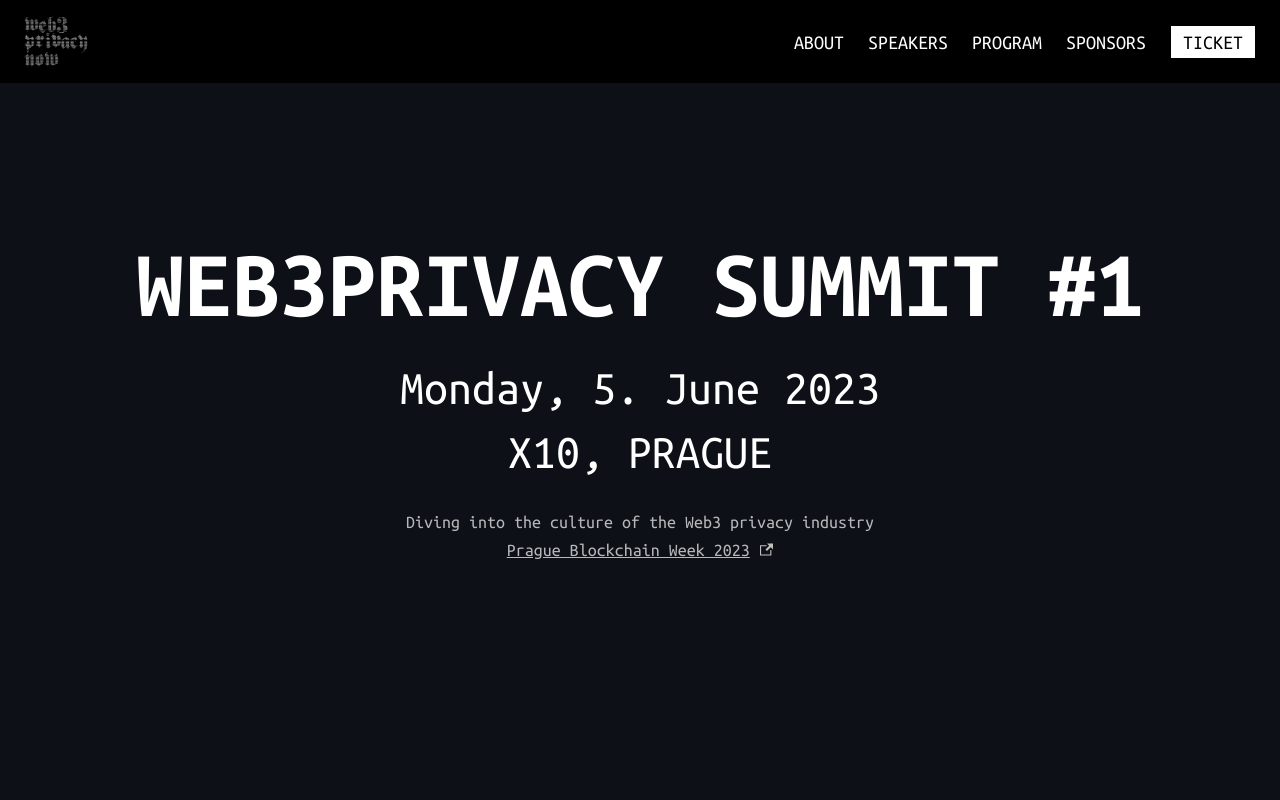
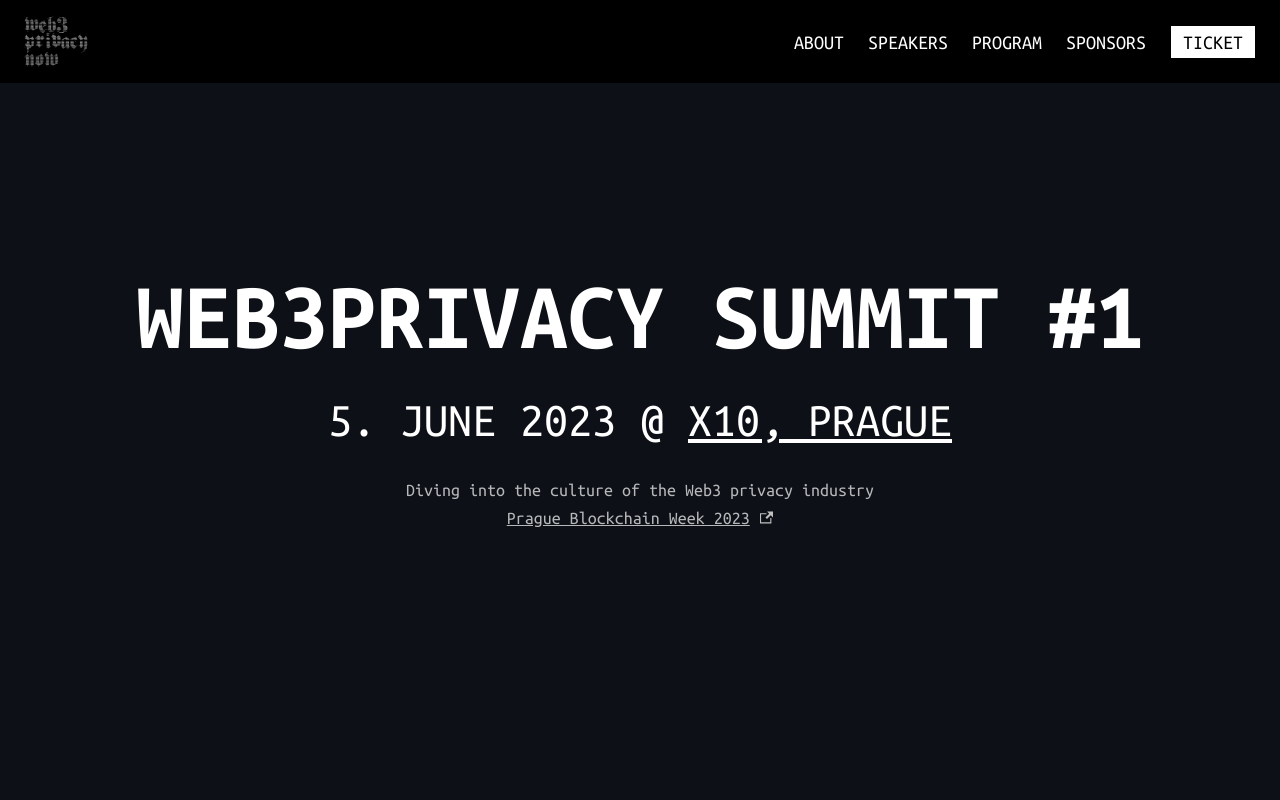
Before and after one commit to web3privacy/w3ps1, a SvelteKit app: page / in a window 1280 px wide. Shown: the top 800 px of the page. Built offline with nearby package versions, Linux system fonts and the light colour scheme.

Commit message:
Update homepage & FAQ

```diff
--- a/src/lib/config.yaml
+++ b/src/lib/config.yaml
@@ -1,12 +1,13 @@
 title: Web3Privacy Prague 2023
 shortname: "Web3Privacy Summit #1"
-date: Monday, 5. June 2023
+date: 5. June 2023
 venue: X10, Prague
 domain: prague.web3privacy.info
 image: "/web3privacy.png"
 logo: "/web3privacy-cropped.jpg"
 twitter: web3privacy
 parent: Web3Privacy Now
+venueMapUrl: https://goo.gl/maps/VCSC7wcNueEKgt996
 parentUrl: https://web3privacy.info
 desc: June 5, 2023 - A lunarpunk conference focused on privacy in the Web3 industry as a complement to the Web3Privacy Now research.
 authors: "💛 Collaboration of [Web3Privacy Now](https://web3privacy.info) & [ETHBrno](https://ethbrno.cz) team"
@@ -71,8 +72,15 @@
   text: Yes, we do! We offer discounts (up to 75%) for independent developers, students and especially active privacy advocates or open-source contributors to private protocols or tools. If you are interested in a discount, please fill out [this form](https://tally.so/r/mYPDJW).
 - title: How do I get to the venue?
   text: Venue X10 (full name "[Divadlo X10](https://divadlox10.cz)") is located in the centre of Prague near the metro station *Národní Třída* (Line B) and *Můstek* (Line A,C). The address is [Charvátova 10/39, Prague 1, 110 00](https://goo.gl/maps/Yh8qWagnqB1DvK676) ([Google Maps](https://goo.gl/maps/Yh8qWagnqB1DvK676)).
-- title: Why isn't admission free?
+- title: Why event isn't admission free?
   text: We would like to have most of the cost of the event covered by admission fees directly from visitors. We want to be independent of sponsors and reduce the pressure to make it a "sales" or marketing event.
+- title: What is Web3Privacy Now?
+  text: |
+    [Web3privacy now](http://web3privacy.info/) is a research project aimed at building a culture of privacy industry in web3: the most extensive database of privacy-enhancing solutions, the framework for PEDApps ideation, use-cases database & many more.
+
+- title: What is Prague Blockchain Week?
+  text: |
+    [Prague Blockchain Week 2023](http://prgblockweek.com/) (#PBW23) is a decentralized gathering of all people interested in cryptocurrencies and related topics. It consists of many independent events across Jun 2 - 11, including conferences, hackathons, workshops, community meetups, as well as various parties and happy hours.
 people:
 - id: mykola
   name: Mykola Siusko
--- a/src/routes/+layout.svelte
+++ b/src/routes/+layout.svelte
@@ -50,8 +50,7 @@
 				<div class="text-5xl md:text-8xl font-bold uppercase mb-4 md:mb-8">
 					{data.config.shortname}
 				</div>
-				<div class="text-3xl md:text-5xl md:mb-4">{data.config.date}</div>
-				<div class="text-3xl md:text-5xl uppercase">{data.config.venue}</div>
+				<div class="text-3xl md:text-5xl md:mb-4 uppercase">{data.config.date} @ <a href={data.config.venueMapUrl} target="_blank" class="underline hover:no-underline">{data.config.venue}</a></div>
 				<div class="mt-8 text-lg text-mild mx-4">
 					<p>{data.config.slogan}</p>
 					<p>
```
